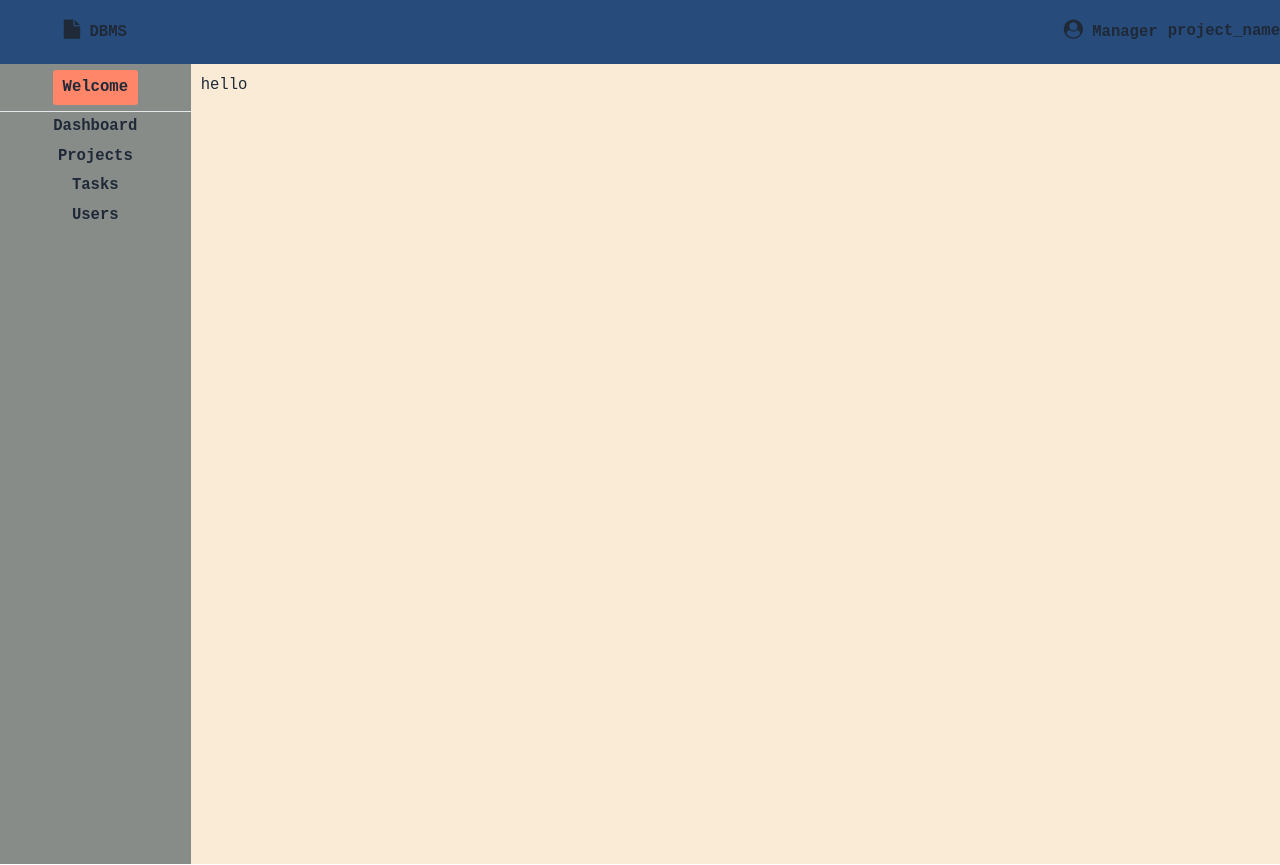
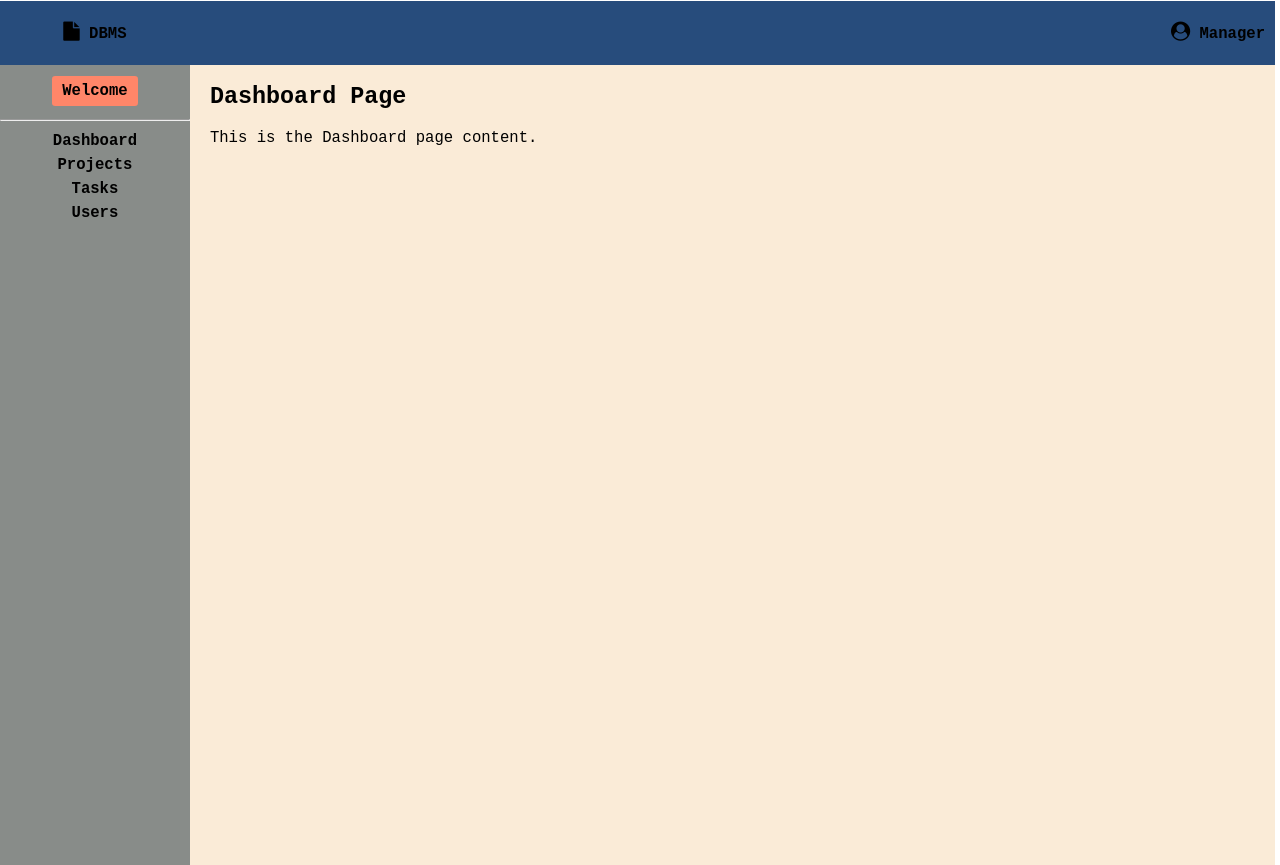
Before and after one commit to mraheeb/dbms_project, a website: page templates/admin.html in a window 1280 px wide. Drawn offline with nearby package versions, Linux system fonts and the light colour scheme.

Commit message:
resolve: fonts and fixes

```diff
--- a/templates/admin.html
+++ b/templates/admin.html
@@ -4,13 +4,10 @@
 <head>
     <meta charset="UTF-8">
     <meta name="viewport" content="width=device-width, initial-scale=1.0">
-    <title>Document</title>
+    <title>Dashboard</title>
     <link rel="stylesheet" href="styles.css">
     <link rel="stylesheet" href="https://cdnjs.cloudflare.com/ajax/libs/font-awesome/4.7.0/css/font-awesome.min.css">
     <script src="https://ajax.googleapis.com/ajax/libs/jquery/3.5.1/jquery.min.js"></script>
-    <link href="https://cdn.jsdelivr.net/npm/daisyui@4.7.2/dist/full.min.css" rel="stylesheet" type="text/css" />
-    <script src="https://cdn.tailwindcss.com"></script>
-
 </head>
 
 <body>
@@ -34,9 +31,6 @@
             </nav>
         </div>
         <div class="header">
-            <span class="project_name">
-                <span><a href="">project_name</a></span>
-            </span>
             <span class="login"><a href=""><i class="fa fa-user-circle "></i> Manager</a></span>
         </div>
 
--- a/templates/script.js
+++ b/templates/script.js
@@ -30,4 +30,5 @@ $(document).ready(function () {
     $('#btn_users').click(function () {
         reloadContent("/tmp_users.html");
     });
+    reloadContent("/tmp_dashboard.html");
 });
--- a/templates/styles.css
+++ b/templates/styles.css
@@ -71,6 +71,7 @@ body {
 .btn_project {
     display: flex;
     justify-content: center;
+    margin-top: 5px;
 }
 
 .space {
--- a/templates/tmp_dashboard.html
+++ b/templates/tmp_dashboard.html
@@ -11,4 +11,5 @@
 
 <script>
     document.getElementById('btn_main').innerHTML = 'Welcome';
+    document.getElementById('btn_main').click("#");
 </script>
```
